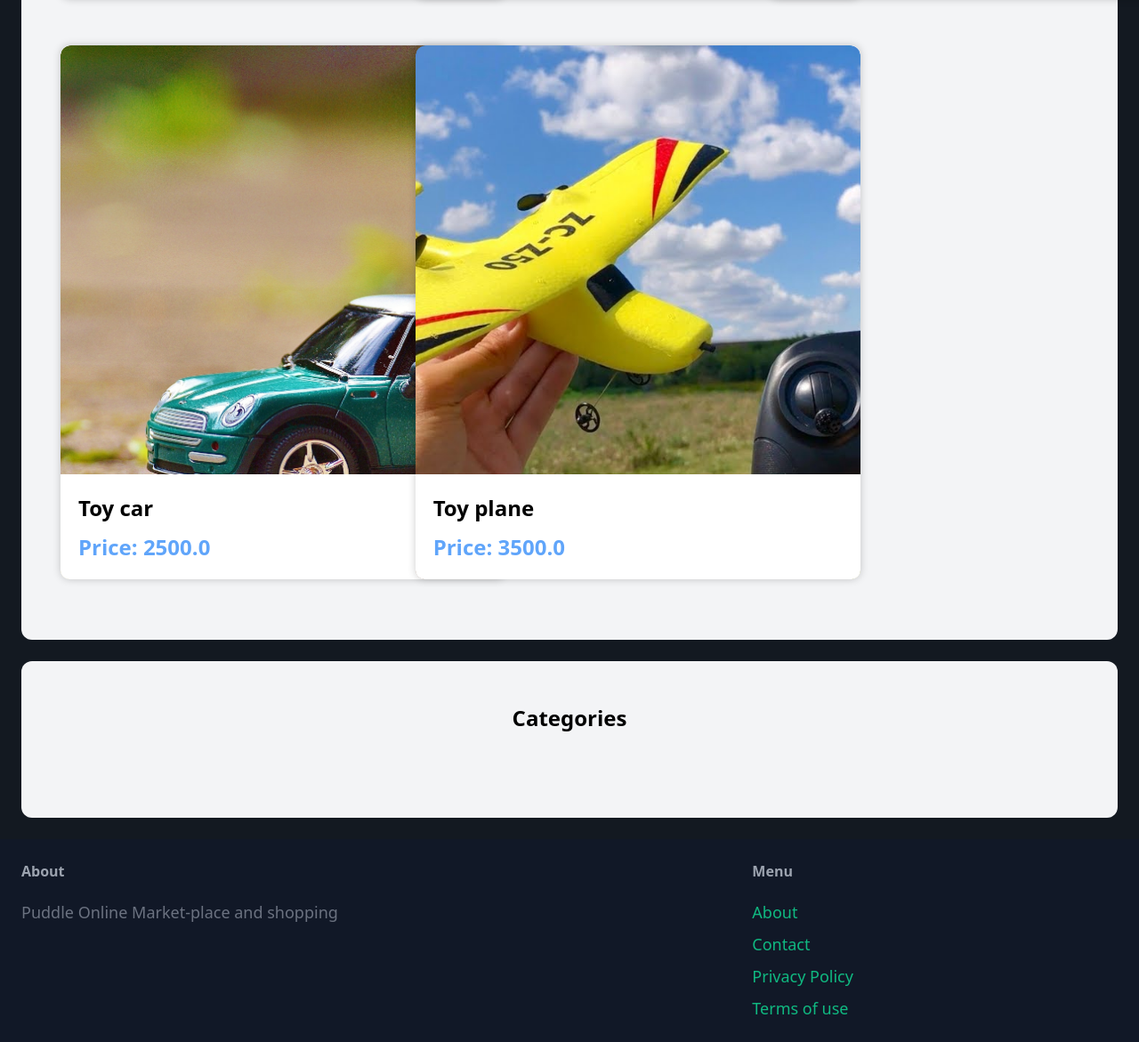
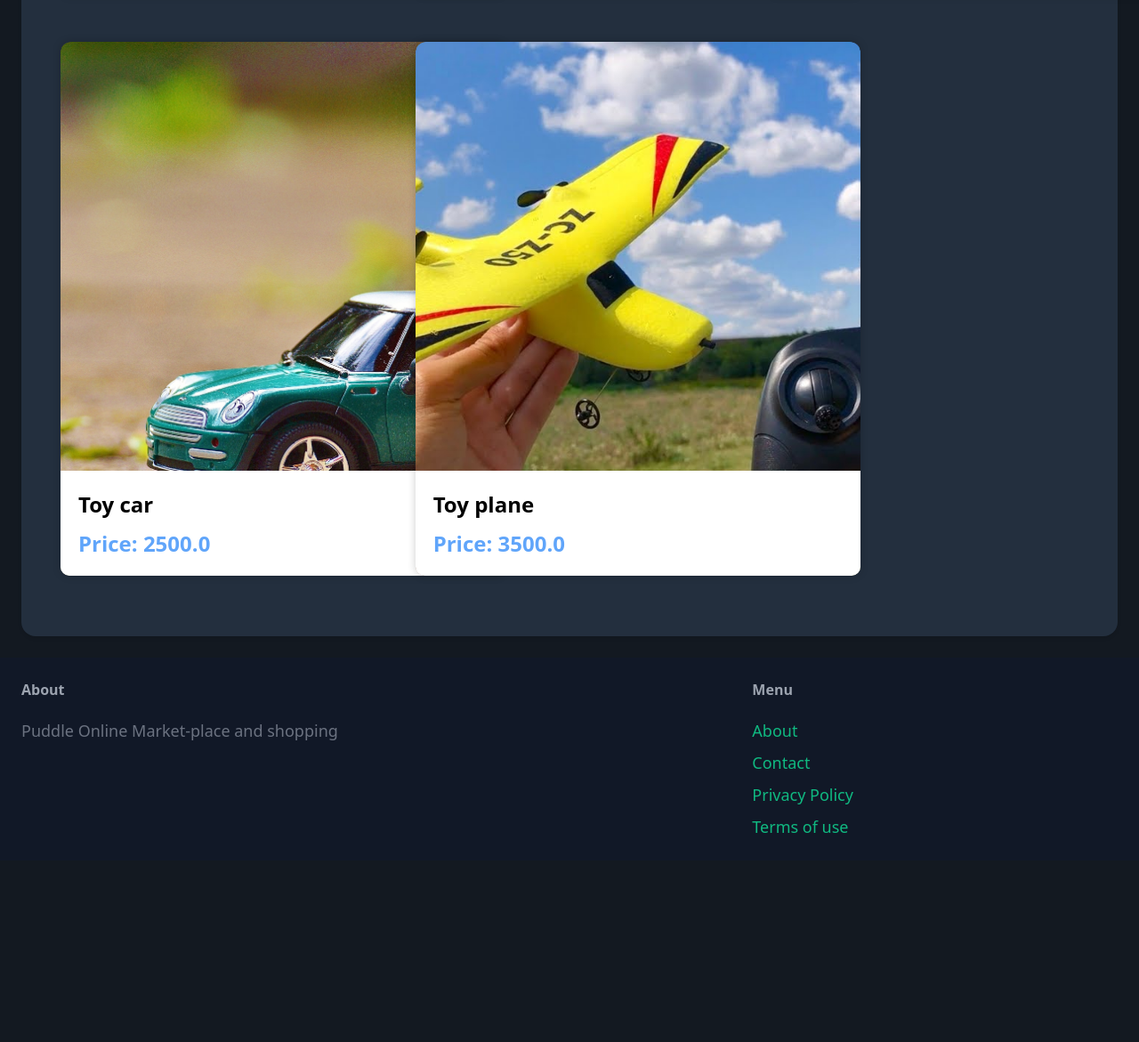
Before and after one commit to Asirwad/Puddle-App-using-Django, a Django app: page /dashboard/ in a window 1280 px wide; the page is wider, and only the part inside the window is pictured. Shown: the part 893-2064 px from the top of that part at 89% size. After the commit the page ends 1829 px from the top of that part, so only its background shows below. Run offline with Django 4.2, Linux system fonts and the light colour scheme; a user stored in the database is signed in; data comes from the database, SQL or seed files in the repository; both versions use the stored data as it was after the commit.

Commit message:
style changes

```diff
--- a/core/static/css/index.css
+++ b/core/static/css/index.css
@@ -97,11 +97,11 @@ body, h1, h2, h3, p, ul, li {
   list-style: none;
   text-align: center;
   font-size: 24px;
-  font-weight: bold;
+  font-weight: 400;
   margin-bottom: 20px;
   color: #fff;
   text-shadow: 2px 2px 4px rgba(0, 0, 0, 0.1);
-  background: linear-gradient(to right, #301275,#5f1cfa, #8830e6, #5f1cfa,#301275);
+  background: linear-gradient(to right, #4e688a,#4e688a);
   padding: 10px 20px;
   border-radius: 8px;
   box-shadow: 0px 2px 4px rgba(0, 0, 0, 0.1);
@@ -109,7 +109,7 @@ body, h1, h2, h3, p, ul, li {
 
 .items-heading:hover {
     transform: translateY(-2px);
-    box-shadow: 0px 4px 8px rgba(0, 0, 0, 0.2);
+    box-shadow: 0px 4px 8px rgba(19, 25, 33,0.5);
 }
 
 #container {
--- a/dashboard/templates/dashboard/index.html
+++ b/dashboard/templates/dashboard/index.html
@@ -8,8 +8,8 @@
         <link rel="stylesheet" type="text/css" href="{% static 'css/index.css' %}">
     </head>
     <body>
-        <div class="mt-6 px-6 py-12 bg-gray-100 rounded-xl">
-            <h2 class="mb-12 text-2xl text-center"><strong>My items</strong></h2>
+        <div class="mt-6 px-6 py-12 bg-gray-100 rounded-xl" id="container">
+            <h2 class="items-heading">My items</h2>
 
             <div class="grid grid-cols-3 gap-3">
                 {% for item in items %}
@@ -27,24 +27,6 @@
                 {% endfor %}
             </div>
         </div>
-        <div class="mt-6 px-6 py-12 bg-gray-100 rounded-xl">
-            <h2 class="mb-12 text-2xl text-center"><strong>Categories</strong></h2>
-
-            <div class="grid grid-cols-3 gap-3">
-                {% for category in categories %}
-                    <div>
-                        <a href="#">
-                            <div class="rounded-b-xl" id="category-card-1">
-                                <div class="p-6 bg-white rounded-b-xl" id="category-card-2">
-                                    <h2 class="text-2xl"><strong>{{ category.name }}</strong></h2>
-                                    <p class="text-gray-500">{{ category.items.count }}</p>
-                                </div>
-                            </div>
-                        </a>
-                    </div>
-                {% endfor %}
-            </div>
-        </div>
     </body>
 </html>
 {% endblock %}
```
Also changed, not shown: db.sqlite3.
